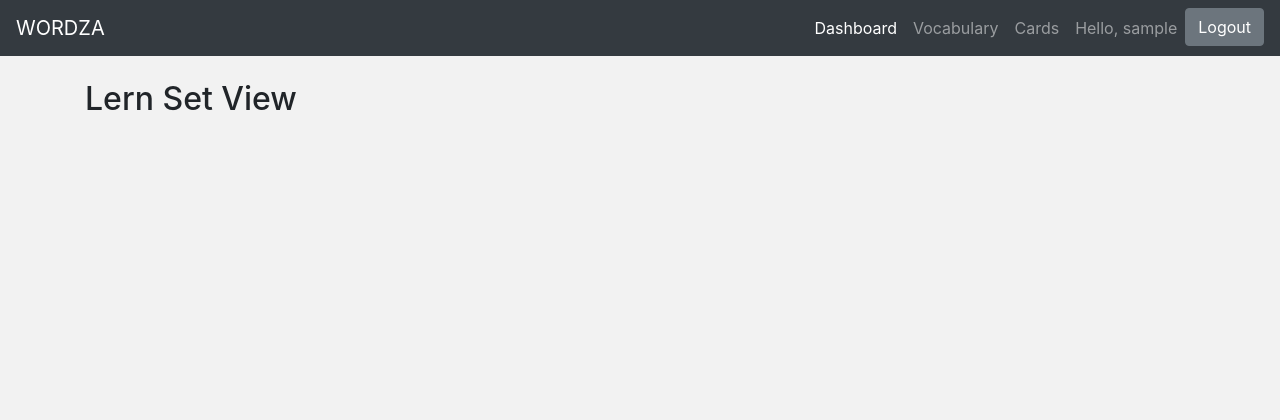
After one commit to asopi/wordza, a Django app: page /cards/ in a window 1280 px wide. The commit adds this page. Shown: the top 420 px of the page. Run offline with Django 3.2, Linux system fonts and the light colour scheme; the visitor is signed in with stand-in values (Sample User, id 1); data that the repository does not hold is empty.

Commit message:
setup of learnset feature

```diff
--- /dev/null
+++ b/cards/templates/cards/create_view.html
@@ -0,0 +1,5 @@
+{% extends 'base.html' %}
+
+{% block content %}
+    <h2>Create View</h2>
+{% endblock %}
--- /dev/null
+++ b/cards/templates/cards/learn_set_view.html
@@ -0,0 +1,18 @@
+{% extends 'base.html' %}
+
+{% block content %}
+    <h2>Lern Set View</h2>
+
+    {% for learn_set in learn_sets %}
+       <div class="card" style="width: 18rem;">
+          <div class="card-body">
+            <h5 class="card-title">{{ learn_set.name }}</h5>
+            <p class="card-text">{{ learn_set.description }}</p>
+            <a class="btn btn-primary" href="{% url 'cards:progress_view' learn_set.id %}">Progress</a>
+            <a class="btn btn-primary" href="{% url 'cards:learning_view' learn_set.id %}">Learn</a>
+          </div>
+        </div>
+    {% endfor %}
+
+
+{% endblock %}
--- a/cards/templates/cards/cards.html
+++ b/cards/templates/cards/learning_view.html
@@ -1,8 +1,9 @@
 {% extends 'base.html' %}
 
 {% block content %}
+<h2>Learning view for {{ learn_set.name }}</h2>
 
-    <h2>Cards</h2>
+<h2>Cards</h2>
 <div class="card transition">
   <h2 class="transition">#here is the vocable</h2>
   <p>#Here is the translation value of the card</p>
--- /dev/null
+++ b/cards/templates/cards/progress_view.html
@@ -0,0 +1,5 @@
+{% extends 'base.html' %}
+
+{% block content %}
+    <h2>Progress view for {{ learn_set.name }}</h2>
+{% endblock %}
--- a/cards/urls.py
+++ b/cards/urls.py
@@ -3,5 +3,8 @@ from . import views
 
 app_name = 'cards'
 urlpatterns = [
-    path('', views.index, name='index'),
+    path('', views.learn_set_view, name='learn_set_view'),
+    path('create/', views.create_view, name='create_view'),
+    path('learning/<int:learn_set_id>/', views.learning_view, name='learning_view'),
+    path('progress/<int:learn_set_id>/', views.progress_view, name='progress_view'),
 ]
--- a/cards/views.py
+++ b/cards/views.py
@@ -1,7 +1,35 @@
 from django.shortcuts import render
 from django.contrib.auth.decorators import login_required
+from .models import LearnSet
 
 
 @login_required
-def index(request):
-    return render(request, 'cards/dashboard.html')
+def learn_set_view(request):
+    learn_set_list = LearnSet.objects.order_by('-creation_date')
+    context = {
+        "learn_sets": learn_set_list
+    }
+    return render(request, 'cards/learn_set_view.html', context)
+
+
+@login_required
+def create_view(request):
+    return render(request, 'cards/create_view.html')
+
+
+@login_required
+def learning_view(request, learn_set_id):
+    learn_set = LearnSet.objects.get(pk=learn_set_id)
+    context = {
+        "learn_set": learn_set
+    }
+    return render(request, 'cards/learning_view.html', context)
+
+
+@login_required
+def progress_view(request, learn_set_id):
+    learn_set = LearnSet.objects.get(pk=learn_set_id)
+    context = {
+        "learn_set": learn_set
+    }
+    return render(request, 'cards/progress_view.html', context)
--- a/templates/navigation_bar.html
+++ b/templates/navigation_bar.html
@@ -12,7 +12,7 @@
             <a class="nav-link" href="{% url 'vocabularies:vocabulary_view' %}">Vocabulary</a>
           </li>
           <li class="nav-item">
-            <a class="nav-link" href="{% url 'cards:index' %}">Cards</a>
+            <a class="nav-link" href="{% url 'cards:learn_set_view' %}">Cards</a>
           </li>
           <li class="nav-item">
             <span class="nav-link">Hello, {{ request.user }}</span>
```
